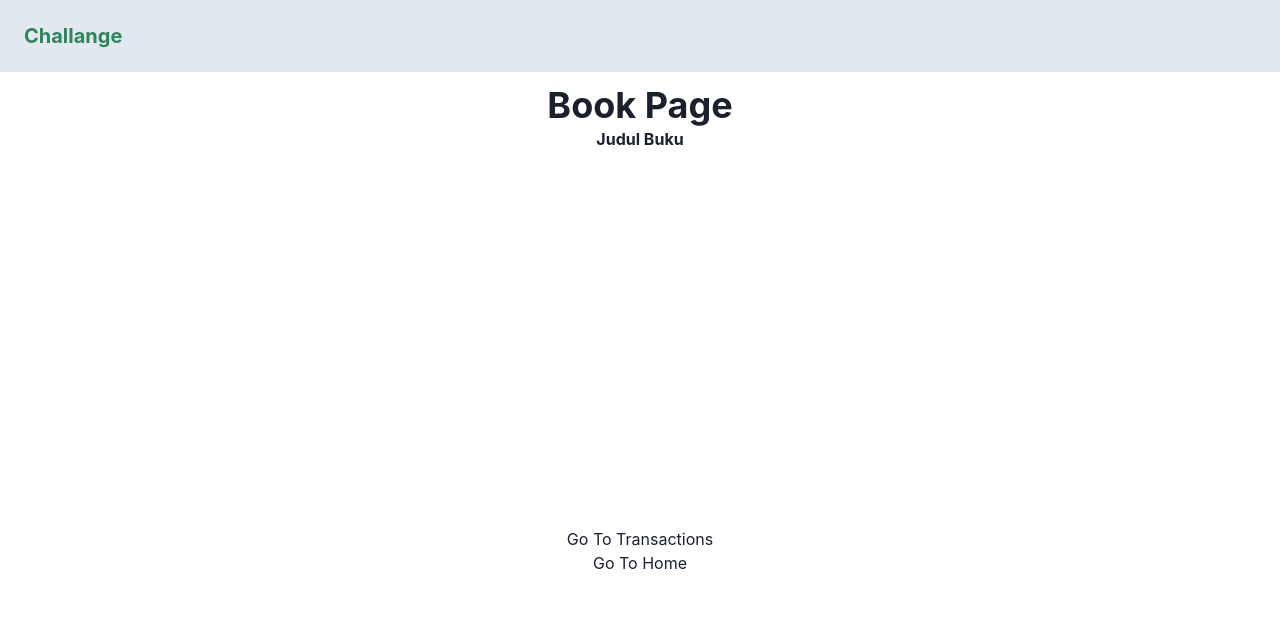
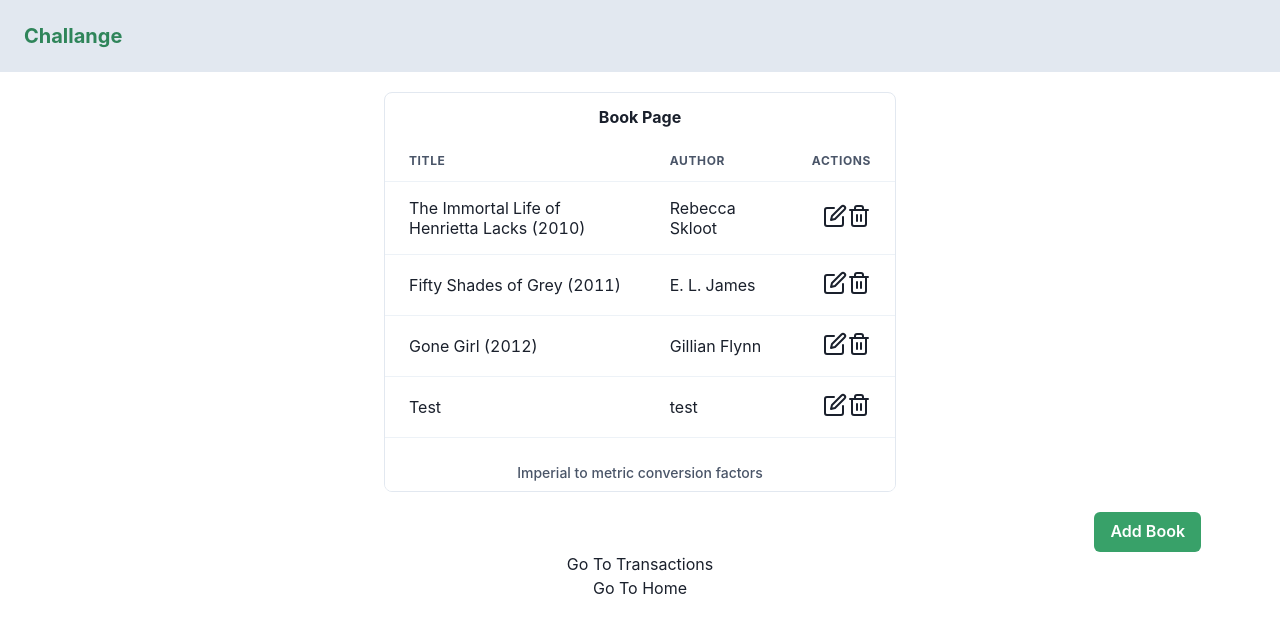
Before and after one commit to ihyaanr/challange-login, a React (Create React App) app: page /book in a window 1280 px wide. Shown: the top 632 px of the page. Built offline with nearby package versions, Linux system fonts and the light colour scheme; data requests are answered from the project's data file.

Commit message:
Post form

```diff
--- /dev/null
+++ b/data/db.json
@@ -0,0 +1,24 @@
+{
+  "books": [
+    {
+      "id": 1,
+      "title": "The Immortal Life of Henrietta Lacks (2010)",
+      "author": "Rebecca Skloot"
+    },
+    {
+      "id": 2,
+      "title": "Fifty Shades of Grey (2011)",
+      "author": "E. L. James"
+    },
+    {
+      "id": 3,
+      "title": "Gone Girl (2012)",
+      "author": "Gillian Flynn"
+    },
+    {
+      "title": "Test",
+      "author": "test",
+      "id": 4
+    }
+  ]
+}
--- a/src/App.js
+++ b/src/App.js
@@ -5,6 +5,7 @@ import Transactions from "./Transactions";
 import Book from "./Book";
 import { BrowserRouter as Router, Switch, Route } from "react-router-dom";
 import ProtectedRoute from "./ProtectedRoute";
+import BookAdd from "./BookAdd";
 
 function App() {
   const [isAuth, setIsAuth] = useState(false);
@@ -32,6 +33,9 @@ function App() {
           <Route path="/book">
             <Book />
           </Route>
+          <Route path="/addBook">
+            <BookAdd />
+          </Route>
         </Switch>
       </div>
     </Router>
--- a/src/Book.js
+++ b/src/Book.js
@@ -1,28 +1,131 @@
-import { Box, Heading, Text, Container } from "@chakra-ui/react";
+import {
+  Box,
+  Heading,
+  Table,
+  Thead,
+  Tbody,
+  Tfoot,
+  Tr,
+  Th,
+  Td,
+  TableCaption,
+  Button,
+  Flex,
+  Spacer,
+  Icon,
+  Center,
+} from "@chakra-ui/react";
 import axios from "axios";
+import { FiTrash2, FiEdit } from "react-icons/fi";
 import { Link } from "react-router-dom";
+import { useState, useEffect } from "react";
 import NavBar from "./NavBar";
 
-const api = axios.create({
-  baseURL: `http://localhost:2222/api/listdata`,
-});
+const Book = () => {
+  const [books, setBooks] = useState([]);
 
-const Book = () => {
+  useEffect(() => {
+    axios.get("http://localhost:8000/books").then((res) => setBooks(res.data));
+  }, []);
+
+  // const {data : books} = axios.get("http://localhost:8000/books")
+
+  // axios.get("http://localhost:8000/books").then(function (response) {
+  //   console.log(response);
+  // });
+
   return (
-    <Box textAlign="center">
+    <Box textAlign="center" flexDir="column">
       <NavBar />
+      <Center>
+        <Box
+          w="40%"
+          my={5}
+          borderWidth="1px"
+          borderRadius="lg"
+          overflow="hidden"
+        >
+          <Box as="header" my={3} fontWeight="bold">
+            Book Page
+          </Box>
+          <Box as="body">
+            <Table variant="simple">
+              <TableCaption>Imperial to metric conversion factors</TableCaption>
+              <Thead>
+                <Tr>
+                  <Th>Title</Th>
+                  <Th>Author</Th>
+                  <Th isNumeric>Actions</Th>
+                </Tr>
+              </Thead>
+              {books &&
+                books.map((book) => (
+                  <Tbody>
+                    <Tr>
+                      <Td>{book.title}</Td>
+                      <Td>{book.author}</Td>
+                      <Td isNumeric>
+                        <Link>
+                          <Icon as={FiEdit} fontSize="2xl" />
+                        </Link>
+                        <Link>
+                          <Icon as={FiTrash2} fontSize="2xl" />
+                        </Link>
+                      </Td>
+                    </Tr>
+                  </Tbody>
+                ))}
+              {/* <Tbody>
+                <Tr>
+                  <Td>The Immortal Life of Henrietta Lacks (2010)</Td>
+                  <Td>Rebecca Skloot</Td>
+                  <Td isNumeric>
+                    <Link>
+                      <Icon as={FiEdit} fontSize="2xl" />
+                    </Link>
+                    <Link>
+                      <Icon as={FiTrash2} fontSize="2xl" />
+                    </Link>
+                  </Td>
+                </Tr>
+                <Tr>
+                  <Td>The Immortal Life of Henrietta Lacks (2010)</Td>
+                  <Td>Rebecca Skloot</Td>
+                  <Td isNumeric>
+                    <Link>
+                      <Icon as={FiEdit} fontSize="2xl" />
+                    </Link>
+                    <Link>
+                      <Icon as={FiTrash2} fontSize="2xl" />
+                    </Link>
+                  </Td>
+                </Tr>
+                <Tr>
+                  <Td>The Immortal Life of Henrietta Lacks (2010)</Td>
+                  <Td>Rebecca Skloot</Td>
+                  <Td isNumeric>
+                    <Link>
+                      <Icon as={FiEdit} fontSize="2xl" />
+                    </Link>
+                    <Link>
+                      <Icon as={FiTrash2} fontSize="2xl" />
+                    </Link>
+                  </Td>
+                </Tr>
+              </Tbody> */}
+            </Table>
+          </Box>
+        </Box>
+      </Center>
 
-      <Box w="100%" mt={3} h=""></Box>
-
-      <Heading mt={3}>Book Page</Heading>
-
-      <Container w="100%" h="50vh" flexDir="column">
-        <Box>
-          <Text fontWeight="bold" font>
-            Judul Buku
-          </Text>
+      <Flex>
+        <Spacer />
+        <Box mr={79}>
+          <Link to="/addBook">
+            <Button colorScheme="green">Add Book</Button>
+          </Link>
         </Box>
-      </Container>
+      </Flex>
 
       <Link to="/transactions">Go To Transactions</Link>
       <br />
--- /dev/null
+++ b/src/BookAdd.js
@@ -0,0 +1,79 @@
+import {
+  Box,
+  FormControl,
+  FormLabel,
+  Input,
+  Center,
+  Button,
+} from "@chakra-ui/react";
+import { useState } from "react/cjs/react.development";
+import NavBar from "./NavBar";
+import { useHistory } from "react-router-dom";
+import axios from "axios";
+
+const BookAdd = () => {
+  const [title, setTitle] = useState("");
+  const [author, setAuthor] = useState("Ihya");
+  const [isPending, SetIsPending] = useState(false);
+  const history = useHistory();
+
+  const handleSubmit = (e) => {
+    e.preventDefault();
+
+    const book = { title, author };
+    console.log("Data: ", book);
+
+    axios
+      .post("http://localhost:8000/books", book)
+      .then((res) => {
+        console.log(res.data);
+      })
+      .catch((err) => {
+        console.log(err.data);
+      });
+  };
+
+  return (
+    <Box>
+      <NavBar />
+      <Center mt={5}>
+        <Box w="30%">
+          <form onSubmit={handleSubmit}>
+            <FormControl alignItems="center" id="book">
+              <FormLabel htmlFor="title">Book Title</FormLabel>
+              <Input
+                id="title"
+                placeholder="Title"
+                onChange={(e) => setTitle(e.target.value)}
+              />
+              <FormLabel htmlFor="author">Book Author</FormLabel>
+              <Input
+                id="author"
+                placeholder="Author"
+                onChange={(e) => setAuthor(e.target.value)}
+              />
+            </FormControl>
+            {!isPending && (
+              <Button w="100%" marginTop="2" colorScheme="green" type="submit">
+                Save
+              </Button>
+            )}
+            {isPending && (
+              <Button
+                w="100%"
+                marginTop="2"
+                isLoading
+                loadingText="Loading"
+                colorScheme="green"
+                variant="outline"
+                spinnerPlacement="start"
+              ></Button>
+            )}
+          </form>
+        </Box>
+      </Center>
+    </Box>
+  );
+};
+
+export default BookAdd;
--- a/src/Home.js
+++ b/src/Home.js
@@ -10,8 +10,6 @@ import {
 } from "@chakra-ui/react";
 import { FiHome, FiBook, FiDollarSign } from "react-icons/fi";
 import { Link } from "react-router-dom";
-import Chart from "chart.js/auto";
-
 
 const Home = () => {
   return (
```
Also changed, not shown: src/BookList.js (deleted, +0 -7 lines).
